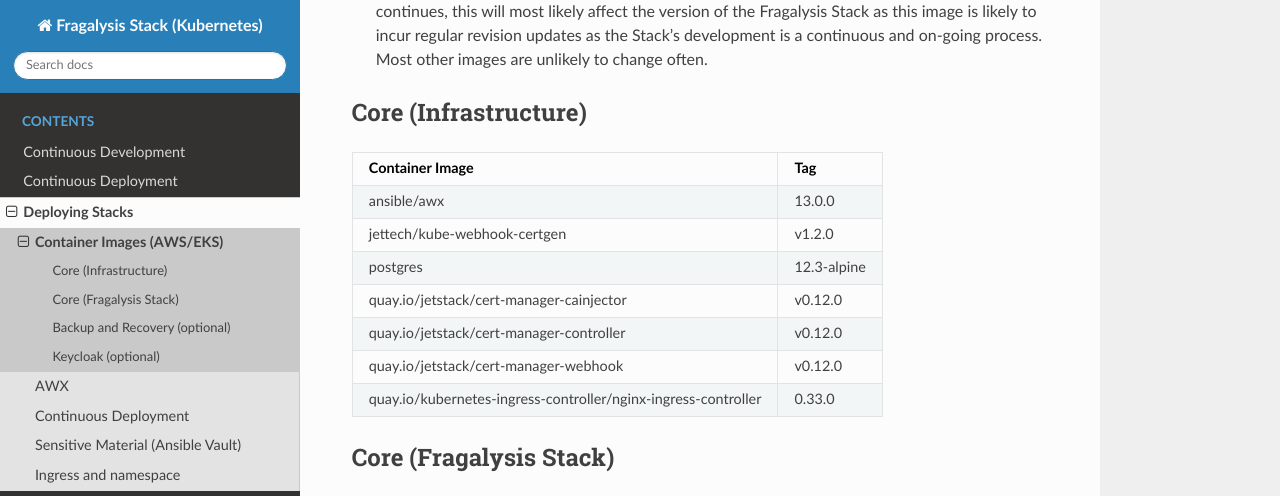
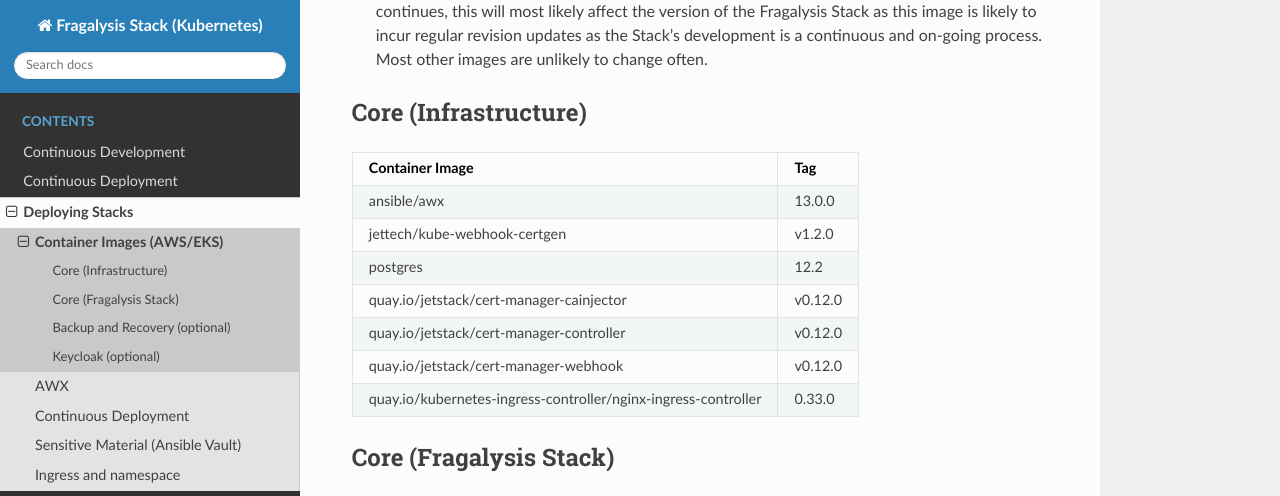
Before and after one commit to InformaticsMatters/dls-fragalysis-stack-kubernetes, a Sphinx documentation site: the page built from docs/source/container-images.rst, in a window 1280 px wide and 900 px high, scrolled down 328 px. Shown: the top 496 px of the window. Built offline with Sphinx 7.4.7 and the Read the Docs theme 2.0.0, drawn with Linux system fonts in a browser that asks for light colours; formulas are drawn with MathJax 3.

Commit message:
- Align postgres image versions

```diff
--- a/docs/source/container-images.rst
+++ b/docs/source/container-images.rst
@@ -26,7 +26,7 @@
 +-------------------------------------------------------------------+---------------+
 | jettech/kube-webhook-certgen                                      | v1.2.0        |
 +-------------------------------------------------------------------+---------------+
-| postgres                                                          | 12.3-alpine   |
+| postgres                                                          | 12.2          |
 +-------------------------------------------------------------------+---------------+
 | quay.io/jetstack/cert-manager-cainjector                          | v0.12.0       |
 +-------------------------------------------------------------------+---------------+
```
